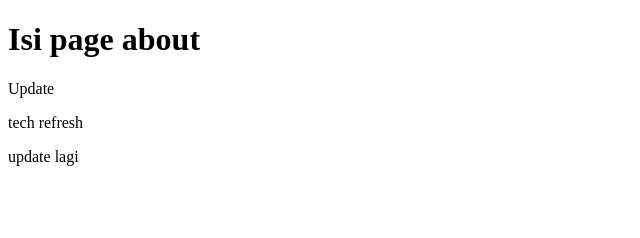
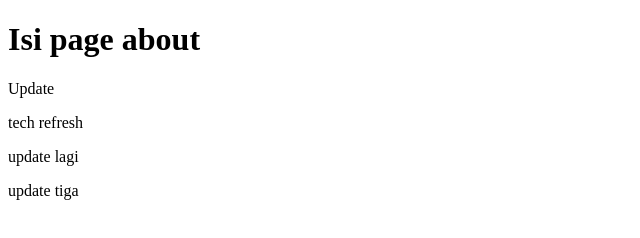
Before and after one commit to sirahyh/Personal-Page-Website, a plain HTML site: page about.html in a window 1280 px wide. Shown: the full height of the page, 0-640 px from the left. Drawn offline with Linux system fonts and the light colour scheme.

Commit message:
update tiga

```diff
--- a/about.html
+++ b/about.html
@@ -10,5 +10,6 @@
     <p>Update</p>
 <p>tech refresh</p>
 <p>update lagi</p>
+<p>update tiga</p>
 </body>
 </html>
```
